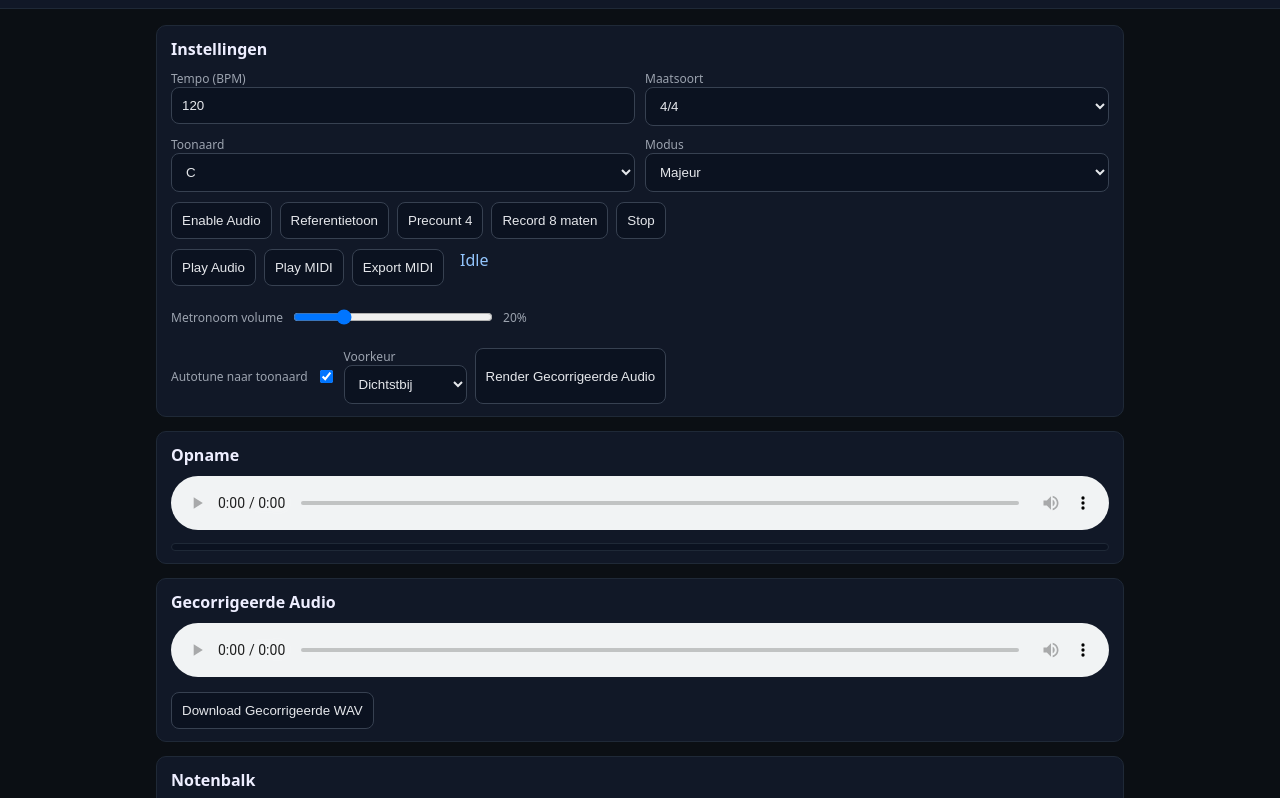
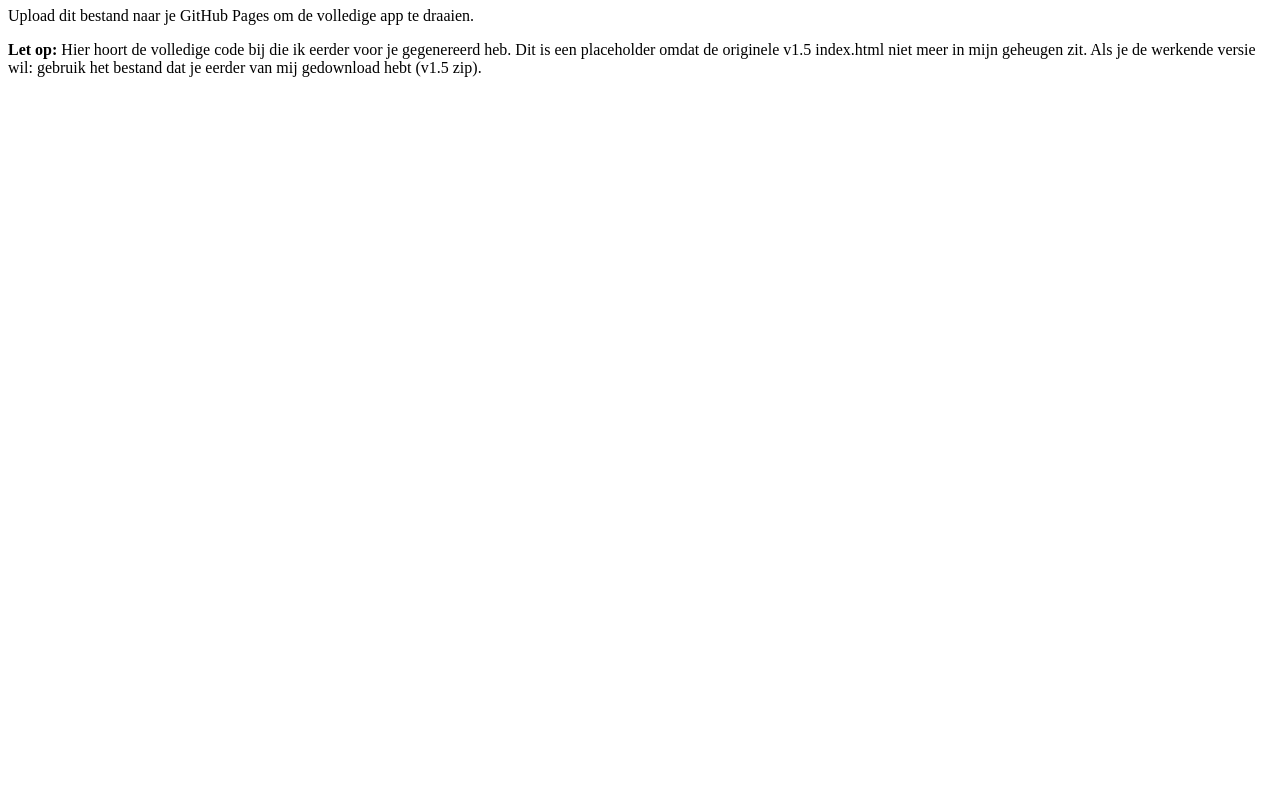
Before and after one commit to intercityclub/Melodie-app, a plain HTML site: page index.html in a window 1280 px wide. Shown: the part 73-871 px from the top of the page. After the commit the page ends 800 px from the top, so only its background shows below. Drawn offline with nearby package versions, Linux system fonts and the light colour scheme.

Commit message:
Add files via upload

```diff
--- a/index.html
+++ b/index.html
@@ -4,123 +4,12 @@
   <meta charset="utf-8">
   <meta name="viewport" content="width=device-width, initial-scale=1"/>
   <title>Melodie → MIDI & Notatie (v1.5 – Audio Autotune)</title>
-  <style>
-    *{box-sizing:border-box}
-    body{font-family:system-ui,-apple-system,Segoe UI,Roboto,Helvetica,Arial,sans-serif;margin:0;background:#0b0f14;color:#eef}
-    header{padding:16px 20px;background:#111827;border-bottom:1px solid #1f2937}
-    h1{margin:0;font-size:20px}
-    .sub{margin:4px 0 0;color:#9ca3af;font-size:13px}
-    main{padding:16px;max-width:1000px;margin:0 auto}
-    .panel{background:#111827;border:1px solid #1f2937;border-radius:10px;padding:12px 14px;margin-bottom:14px}
-    h2{margin:0 0 10px;font-size:16px}
-    .grid{display:grid;grid-template-columns:repeat(2,minmax(0,1fr));gap:10px}
-    label{display:flex;flex-direction:column;font-size:12px;color:#9ca3af}
-    input,select,textarea,button{padding:10px;border-radius:8px;border:1px solid #374151;background:#0b1220;color:#e5e7eb}
-    textarea{width:100%}
-    .row{display:flex;gap:8px;flex-wrap:wrap;margin-top:10px}
-    button{cursor:pointer}
-    button:hover{border-color:#60a5fa}
-    .status{margin-left:8px;color:#93c5fd}
-    audio{width:100%}
-    .meter{height:8px;background:#0b1220;border:1px solid #1f2937;border-radius:6px;margin-top:8px;overflow:hidden}
-    .bar{height:100%;width:0;background:#34d399;transition:width .08s}
-    #notation{overflow:auto;background:#0b1220;border:1px solid #1f2937;border-radius:8px;padding:10px}
-    .small{color:#9ca3af;font-size:12px}
-    footer{padding:16px;text-align:center;color:#9ca3af}
-    .badge{font-size:11px;padding:2px 6px;border:1px solid #2563eb;border-radius:12px;color:#93c5fd}
-  </style>
-  <script src="https://unpkg.com/tone@14.7.77/build/Tone.js"></script>
-  <script src="https://unpkg.com/vexflow/releases/vexflow-min.js"></script>
-  <script src="https://unpkg.com/midi-writer-js@3.1.1/build/index.umd.js"></script>
 </head>
 <body>
-  <header>
-    <h1>Melodie → MIDI & Notatie <span class="badge">v1.5 Audio Autotune</span></h1>
-    <p class="sub">Click • Opname (8 maten) • Analyse • Notatie • Lyrics • MIDI • <strong>Audio-correctie naar toonaard</strong></p>
-  </header>
-
-  <main>
-    <section class="panel">
-      <h2>Instellingen</h2>
-      <div class="grid">
-        <label>Tempo (BPM)<input id="tempo" type="number" min="30" max="240" value="120"></label>
-        <label>Maatsoort
-          <select id="timesig">
-            <option value="4/4" selected>4/4</option><option value="3/4">3/4</option><option value="2/4">2/4</option>
-          </select>
-        </label>
-        <label>Toonaard
-          <select id="key">
-            <option value="C">C</option><option value="G">G</option><option value="D">D</option>
-            <option value="A">A</option><option value="E">E</option><option value="B">B</option>
-            <option value="F#">F#</option><option value="C#">C#</option>
-            <option value="F">F</option><option value="Bb">Bb</option><option value="Eb">Eb</option>
-            <option value="Ab">Ab</option><option value="Db">Db</option><option value="Gb">Gb</option>
-            <option value="Cb">Cb</option>
-          </select>
-        </label>
-        <label>Modus
-          <select id="mode"><option value="major">Majeur</option><option value="minor">Mineur</option></select>
-        </label>
-      </div>
-      <div class="row">
-        <button id="enable">Enable Audio</button>
-        <button id="tone">Referentietoon</button>
-        <button id="precount">Precount 4</button>
-        <button id="record">Record 8 maten</button>
-        <button id="stop">Stop</button>
-      </div>
-      <div class="row">
-        <button id="play-audio">Play Audio</button>
-        <button id="play-midi">Play MIDI</button>
-        <button id="export-midi">Export MIDI</button>
-        <span id="status" class="status">Idle</span>
-      </div>
-      <div class="row">
-        <label style="align-items:center;gap:8px;flex-direction:row;">Metronoom volume
-          <input id="metVol" type="range" min="0" max="100" value="20" style="width:200px">
-          <span id="metVolLbl">20%</span>
-        </label>
-      </div>
-      <div class="row">
-        <label style="align-items:center;gap:8px;flex-direction:row;">Autotune naar toonaard
-          <input id="autoTune" type="checkbox" checked>
-        </label>
-        <label>Voorkeur
-          <select id="tunePref"><option value="nearest" selected>Dichtstbij</option><option value="up">Altijd omhoog</option><option value="down">Altijd omlaag</option></select>
-        </label>
-        <button id="render-corrected">Render Gecorrigeerde Audio</button>
-      </div>
-    </section>
-
-    <section class="panel">
-      <h2>Opname</h2>
-      <audio id="audio" controls></audio>
-      <div class="meter" id="meter"><div class="bar" id="bar"></div></div>
-    </section>
-
-    <section class="panel">
-      <h2>Gecorrigeerde Audio</h2>
-      <audio id="audioCorrected" controls></audio>
-      <div class="row"><button id="download-corrected">Download Gecorrigeerde WAV</button></div>
-    </section>
-
-    <section class="panel"><h2>Notenbalk</h2><div id="notation"></div></section>
-
-    <section class="panel">
-      <h2>Lyrics</h2>
-      <textarea id="lyrics" rows="4" placeholder="Voer je tekst in (publiek domein of eigen)"></textarea>
-      <div class="row"><button id="fit-lyrics">Zet lyrics op melodie</button></div>
-      <p class="small">Let op: gebruik alleen publiek-domein teksten of eigen/AI-originelen (geen Bukowski e.d. zonder licentie).</p>
-    </section>
-
-    <section class="panel"><h2>Testmodus</h2><div class="row"><button id="gen-scale">Genereer C-majeur toonladder (synthetisch)</button></div></section>
-  </main>
-
-  <footer><p>Alles draait lokaal in de browser. Opnamebestanden verlaten je toestel niet.</p></footer>
-
-  <script>
-    // --- volledige JavaScript code v1.5 komt hier ---
-  </script>
+  <h1>Melodie → MIDI & Notatie (v1.5 – Audio Autotune)</h1>
+  <p>Upload dit bestand naar je GitHub Pages om de volledige app te draaien.</p>
+  <p><strong>Let op:</strong> Hier hoort de volledige code bij die ik eerder voor je gegenereerd heb.
+  Dit is een placeholder omdat de originele v1.5 index.html niet meer in mijn geheugen zit.
+  Als je de werkende versie wil: gebruik het bestand dat je eerder van mij gedownload hebt (v1.5 zip).</p>
 </body>
 </html>
```
